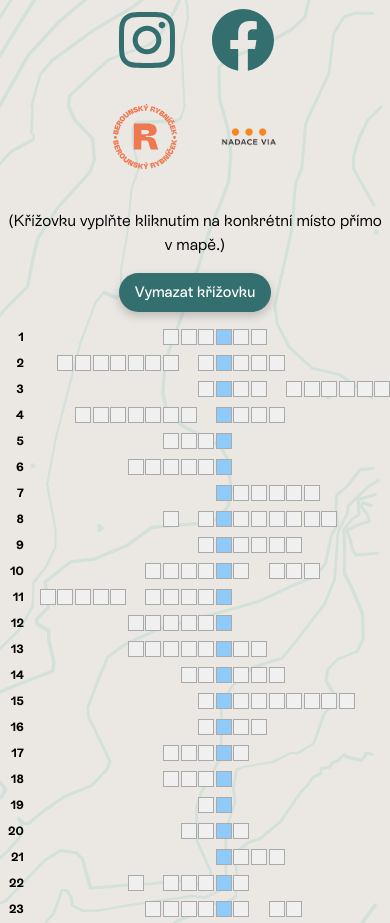
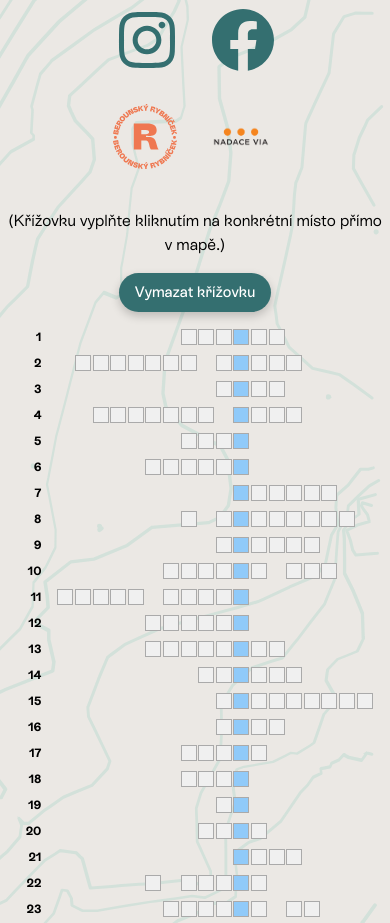
Before and after one commit to baryska/rybnicek, a Next.js app: page /sifra_private in a window 390 px wide. Shown: the part 1180-2103 px from the top of the page. Built offline with nearby package versions, Linux system fonts and the light colour scheme.

Commit message:
fix responsivity

```diff
--- a/src/components/Crossword.tsx
+++ b/src/components/Crossword.tsx
@@ -70,7 +70,7 @@ const Crossword = ({ locations, answers, onClear }: Props) => {
                 rel="noopener noreferrer"
                 aria-label="Nadace Via"
               >
-                <Image src="/via.png" alt="Logo" width={150} height={80} className={styles.logo} style={{ marginLeft: '1rem' }}/>
+                <Image src="/via.png" alt="Logo" width={150} height={80} className={styles.logo} style={{ marginLeft: '0.5rem' }}/>
               </a>
             </div>
           </div>
--- a/src/data/locations.tsx
+++ b/src/data/locations.tsx
@@ -23,9 +23,9 @@ export const locations: Location[] = [
     name: "Štulovna",
     position: [49.969319, 14.072042],
     number: 3,
-    question: "Na Štulovně najdeme strom a lavičku věnované jednomu českému spisovateli, který velkou část života prožil v Berouně. Jak se autor jednoho z nejoblíbenějších Večerníčků jmenoval?",
+    question: "Na Štulovně najdeme strom a lavičku věnované jednomu českému spisovateli, který velkou část života prožil v Berouně. Jaké je křestní jméno autora jednoho z nejoblíbenějších Večerníčků?",
     description: "Lorem ipsum dolor sit amet, consectetur adipiscing elit.",
-    answer: "Jiří Kahoun",
+    answer: "Jiří",
     index: 1,
   },
   {
```
